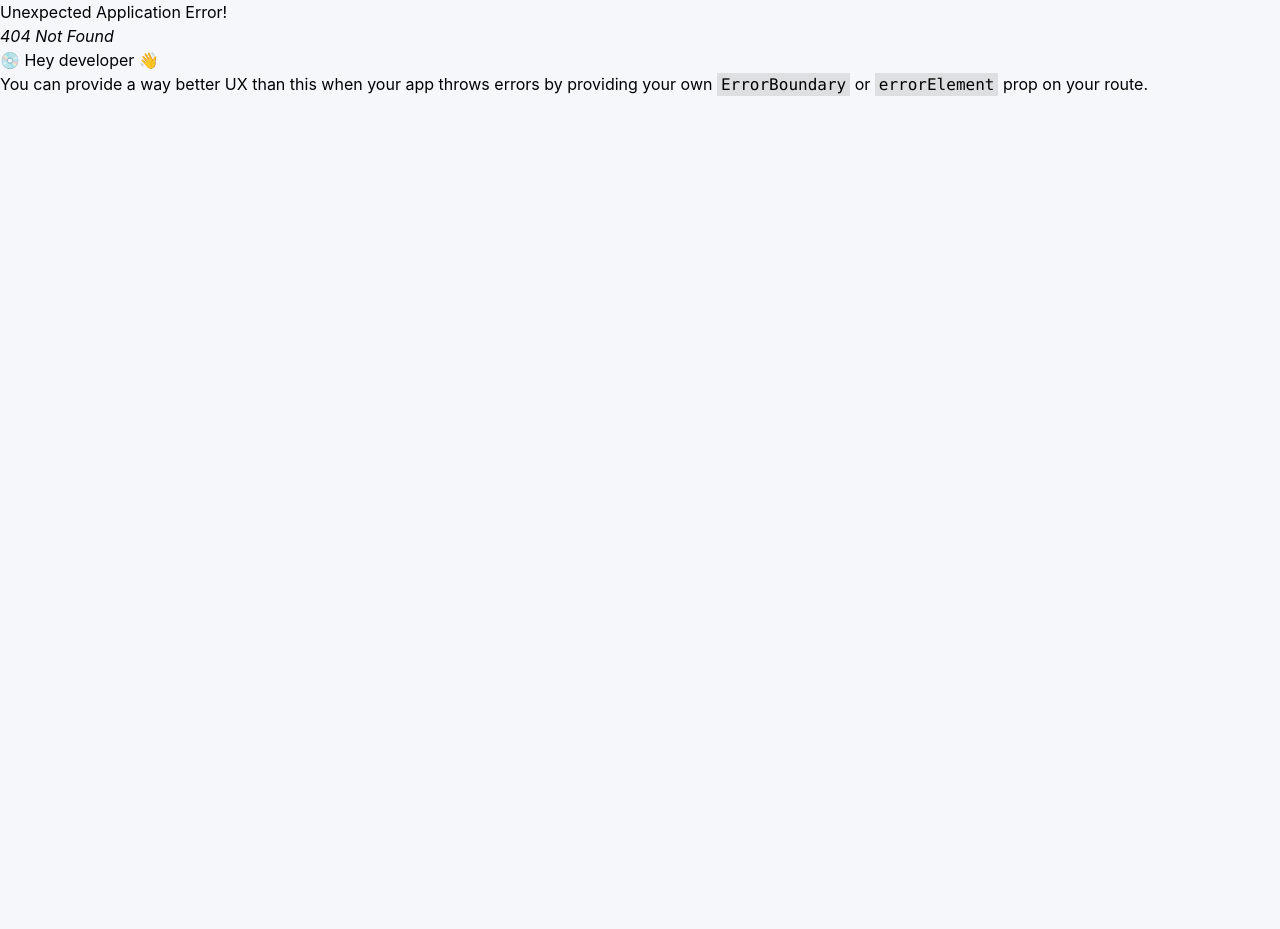
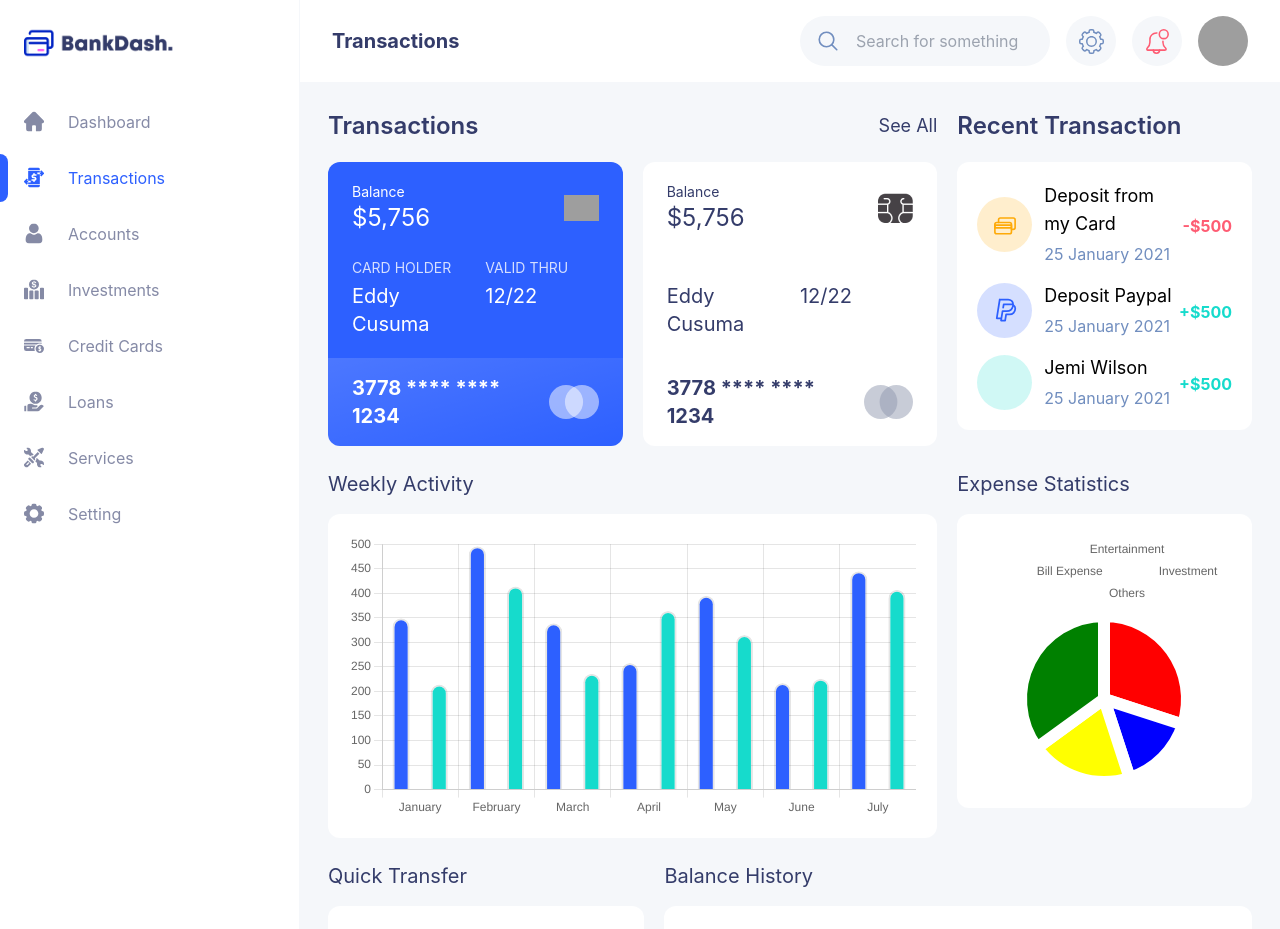
Before and after one commit to nafasebra/bankdash, a React (Vite) app: page /transactions in a window 1280 px wide. Before the commit this address had no page. Shown: the top 929 px of the page. Before the commit the page ends 800 px from the top, so only its background shows below. Built offline with nearby package versions, Linux system fonts and the light colour scheme; grey boxes are pictures that could not be loaded; some icons are missing.

Commit message:
feat: add new page

```diff
--- /dev/null
+++ b/src/pages/transactions.tsx
@@ -0,0 +1,95 @@
+import { linkEnum } from '@/enums/link'
+import Body from '../components/layout/Body'
+import { CardIcon, CoinIcon, PaypalIcon } from '@/assets/icons'
+import CreditCard from '@/components/ui/card/CreditCard'
+import LineChart from '@/components/ui/chart/LineChart'
+import PieChart from '@/components/ui/chart/PieChart'
+import BarChart from '@/components/ui/chart/BarChart'
+
+function Transactions() {
+  return (
+    <Body pageName={linkEnum.Transactions}>
+      <div className='grid grid-cols-1 lg:grid-cols-3 gap-5'>
+        <div className='col-span-2 grid grid-cols-1 lg:grid-cols-2 gap-5'>
+          <div className='grid grid-cols-2 col-span-1 lg:col-span-2'>
+            <p className='flex items-center text-2xl font-semibold text-primary-200'>Transactions</p>
+            <p className='flex items-center justify-end text-lg text-primary-200'>See All</p>
+          </div>
+          <CreditCard theme='blue' />
+          <CreditCard theme='white' />
+        </div>
+        <div className='flex flex-col gap-5'>
+          <p className='flex items-center text-2xl font-semibold text-primary-200'>Recent Transaction</p>
+          <ul className='bg-white rounded-xl overflow-hidden text-primary-200 p-5 space-y-4'>
+            <li className='flex items-center gap-3'>
+              <div className='w-[55px] h-[55px] flex items-center justify-center bg-yellow/20 text-yellow rounded-full'>
+                <CardIcon />
+              </div>
+              <div className='w-[calc(100%-55px-0.75rem)] space-y-1 flex items-center justify-between'>
+                <div className='space-y-1'>
+                  <p className='text-black text-lg'>Deposit from my Card</p>
+                  <p className='text-dark-blue'>25 January 2021</p>
+                </div>
+                <p className='text-magenta font-bold'>-$500</p>
+              </div>
+            </li>
+            <li className='flex items-center gap-3'>
+              <div className='w-[55px] h-[55px] flex items-center justify-center bg-primary-100/20 text-primary-100 rounded-full'>
+                <PaypalIcon />
+              </div>
+              <div className='w-[calc(100%-55px-0.75rem)] space-y-1 flex items-center justify-between'>
+                <div className='space-y-1'>
+                  <p className='text-black text-lg'>Deposit Paypal</p>
+                  <p className='text-dark-blue'>25 January 2021</p>
+                </div>
+                <p className='text-cyan font-bold'>+$500</p>
+              </div>
+            </li>
+            <li className='flex items-center gap-3'>
+              <div className='w-[55px] h-[55px] flex items-center justify-center bg-cyan/20 text-cyan rounded-full'>
+                <CoinIcon />
+              </div>
+              <div className='w-[calc(100%-55px-0.75rem)] space-y-1 flex items-center justify-between'>
+                <div className='space-y-1'>
+                  <p className='text-black text-lg'>Jemi Wilson</p>
+                  <p className='text-dark-blue'>25 January 2021</p>
+                </div>
+                <p className='text-cyan font-bold'>+$500</p>
+              </div>
+            </li>
+          </ul>
+        </div>
+      </div>
+      <div className='grid grid-cols-1 lg:grid-cols-3 gap-5'>
+        <div className='col-span-1 lg:col-span-2 space-y-4'>
+          <p className='text-primary-200 text-xl'>Weekly Activity</p>
+          <div className='bg-white rounded-xl overflow-hidden p-5'>
+            <BarChart />
+          </div>
+        </div>
+        <div className='space-y-4'>
+          <p className='text-primary-200 text-xl'>Expense Statistics</p>
+          <div className='bg-white rounded-xl overflow-hidden p-5'>
+            <PieChart />
+          </div>
+        </div>
+      </div>
+      <div className="flex gap-5">
+        <div className='w-[35%] basis-[35%] space-y-4'>
+          <p className='text-primary-200 text-xl'>Quick Transfer</p>
+          <div className='bg-white rounded-xl overflow-hidden p-5'>
+            {/* add slider */}
+          </div>
+        </div>
+        <div className='w-[65%] basis-[65%] space-y-4'>
+          <p className='text-primary-200 text-xl'>Balance History</p>
+          <div className='bg-white rounded-xl overflow-hidden p-5'>
+            <LineChart />
+          </div>
+        </div>
+      </div>
+    </Body>
+  )
+}
+
+export default Transactions
```
Also changed, not shown: src/main.tsx (+7 -2 lines).
